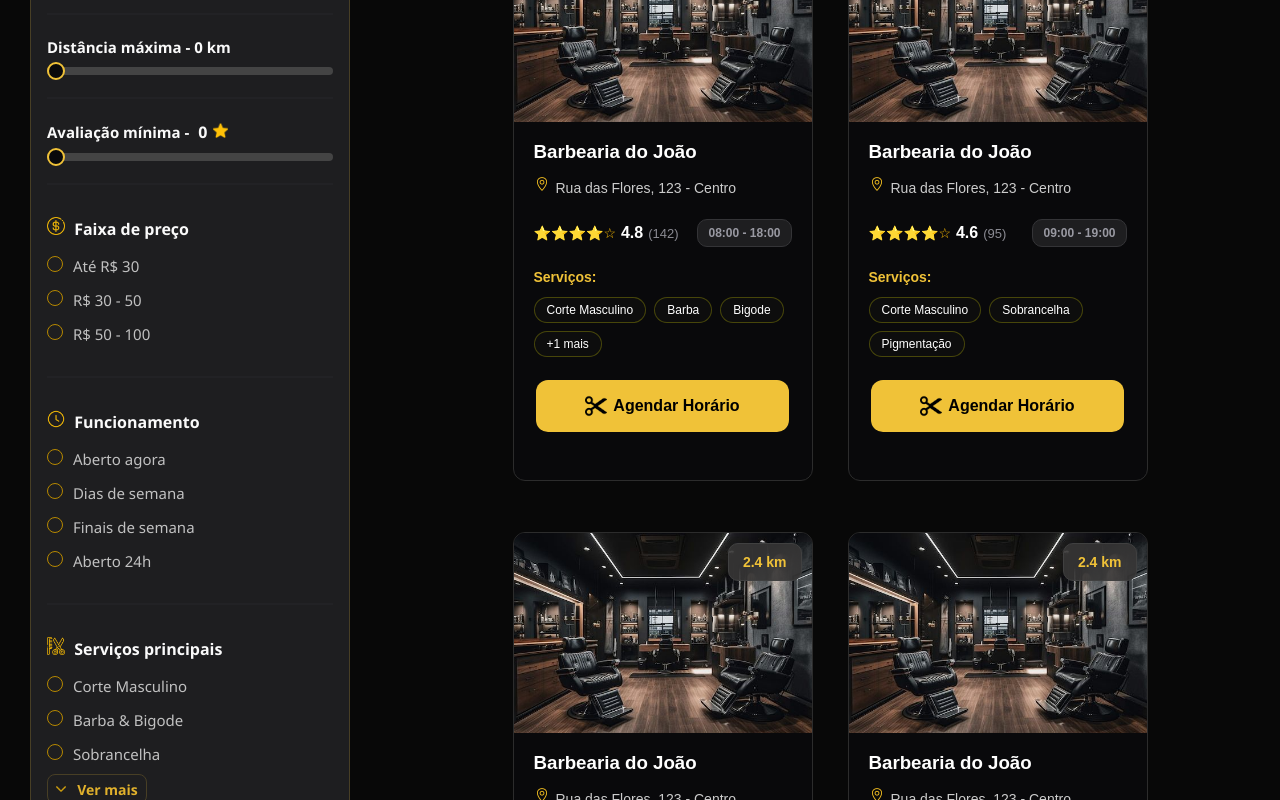
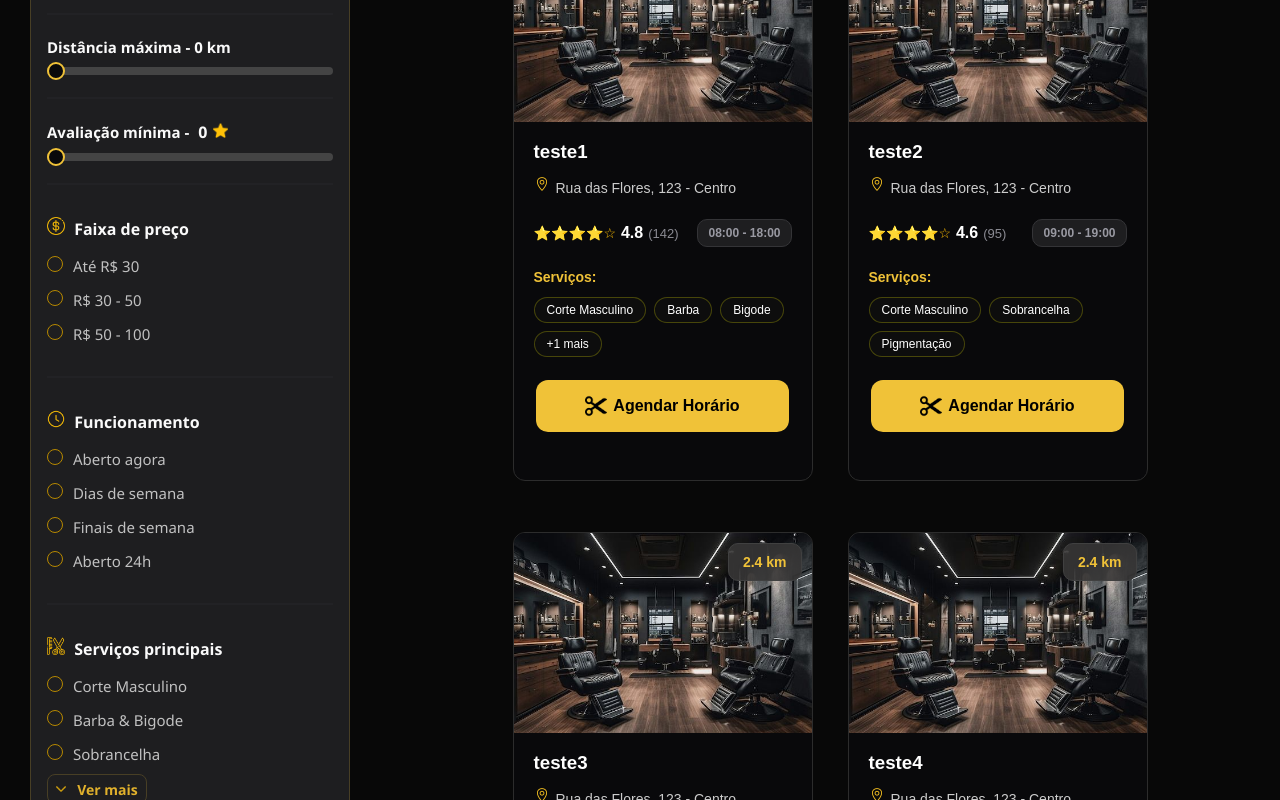
Before and after one commit to Cobarber-PI/cliente-frontend, a Vue app: page /home in a window 1280 px wide. Shown: the part 1080-1880 px from the top of the page. Built offline with nearby package versions, Linux system fonts and the light colour scheme; no server answers; what v-calendar would draw is missing.

Commit message:
barra de pesquisa apenas com o front

```diff
--- a/dev-dist/sw.js
+++ b/dev-dist/sw.js
@@ -82,7 +82,7 @@ define(['./workbox-54d0af47'], (function (workbox) { 'use strict';
     "revision": "3ca0b8505b4bec776b69afdba2768812"
   }, {
     "url": "index.html",
-    "revision": "0.vktn22988f"
+    "revision": "0.mp9ngalavmo"
   }], {});
   workbox.cleanupOutdatedCaches();
   workbox.registerRoute(new workbox.NavigationRoute(workbox.createHandlerBoundToURL("index.html"), {
--- a/package.json
+++ b/package.json
@@ -17,7 +17,6 @@
     "axios": "^1.12.2",
     "pinia": "^3.0.1",
     "v-calendar": "^3.1.2",
-    "vite-plugin-pwa": "^1.1.0",
     "vue": "^3.5.13",
     "vue-jwt-decode": "^0.1.0",
     "vue-material-design-icons": "^5.3.1",
@@ -38,6 +37,7 @@
     "jsdom": "^26.0.0",
     "prettier": "3.5.3",
     "vite": "^6.2.4",
+    "vite-plugin-pwa": "^1.1.0",
     "vite-plugin-vue-devtools": "^7.7.2",
     "vitest": "^3.1.1"
   }
--- a/src/components/barbeiros/ListaBarbeiros.vue
+++ b/src/components/barbeiros/ListaBarbeiros.vue
@@ -1,11 +1,15 @@
 <script setup>
+import { computed } from 'vue';
 
+const props = defineProps({
+  search: { type: String, default: '' }
+})
 
 const infoBarbershop = [
   {
     id: 1,
     Image: '/ListaBarbearia/Barber_to_João.jpeg',
-        name: 'Barbearia do João',
+    name: 'teste1',
     address: 'Rua das Flores, 123 - Centro',
     rating: 4.8,
     reviews: 142,
@@ -16,7 +20,7 @@ const infoBarbershop = [
   {
     id: 2,
     Image: '/ListaBarbearia/Barber_to_João.jpeg',
-        name: 'Barbearia do João',
+    name: 'teste2',
     address: 'Rua das Flores, 123 - Centro',
     rating: 4.6,
     reviews: 95,
@@ -27,7 +31,7 @@ const infoBarbershop = [
   {
     id: 3,
     Image: '/ListaBarbearia/Barber_to_João.jpeg',
-        name: 'Barbearia do João',
+    name: 'teste3',
     address: 'Rua das Flores, 123 - Centro',
     rating: 5.0,
     reviews: 200,
@@ -38,7 +42,7 @@ const infoBarbershop = [
   {
     id: 3,
     Image: '/ListaBarbearia/Barber_to_João.jpeg',
-        name: 'Barbearia do João',
+    name: 'teste4',
     address: 'Rua das Flores, 123 - Centro',
     rating: 5.0,
     reviews: 200,
@@ -103,6 +107,14 @@ const infoBarbershop = [
   },
 ]
 
+const filteredItems = computed(() => {
+  const q = (props.search || '').toString().trim().toLowerCase();
+  if (!q) return infoBarbershop;
+  return infoBarbershop.filter(barbershop =>
+    (barbershop.name || '').toLowerCase().includes(q)
+  );
+});
+
 import { useRouter } from 'vue-router';
 
 const router = useRouter();
@@ -114,7 +126,7 @@ function goToBarbearias() {
 
 <template>
   <div class="container">
-        <div v-for="barbershop in infoBarbershop" :key="barbershop.id" class="barbershop">
+    <div v-for="barbershop in filteredItems" :key="barbershop.id" class="barbershop">
       <div class="image-container">
         <img :src="barbershop.Image" :alt="`Imagem da ${barbershop.name}`" class="imageBarbershop">
         <span class="distance">{{ barbershop.distance }}</span>
@@ -135,7 +147,8 @@ function goToBarbearias() {
         }}</span> </div>
       </div>
       <div class="centerButton">
-                <button @click="goToBarbearias" ><img src="/ListaBarbearia/tesouras.png" alt="tesouras" class="imageButton">Agendar
+        <button @click="goToBarbearias"><img src="/ListaBarbearia/tesouras.png" alt="tesouras"
+            class="imageButton">Agendar
           Horário</button>
       </div>
     </div>
@@ -337,11 +350,13 @@ function goToBarbearias() {
   font-weight: 700;
   margin: 20px 0;
 }
+
 @media (max-width: 768px) {
   .barbershop {
     width: 90%;
     height: auto;
   }
+
   .centerButton button {
     width: 100%;
     border-radius: 0;
--- a/src/components/barbeiros/servicosBarbeiros.vue
+++ b/src/components/barbeiros/servicosBarbeiros.vue
@@ -311,8 +311,8 @@ function selecionarHorario(horario) {
 .ContainerDataHorario {
   display: flex;
   justify-content: center;
-  margin-top: 5px;
-  gap: 42px;
+  margin: 6px 0 0 40px;
+  gap: 40px;
 }
 
 .containerCalendario,
--- a/src/components/home/TelaHome.vue
+++ b/src/components/home/TelaHome.vue
@@ -1,20 +1,28 @@
 <script setup>
 import { onMounted } from 'vue';
 import { useAuthStore } from '@/stores/auth';
-import { useRouter } from 'vue-router';
 import { ref } from 'vue';
 
-const router = useRouter();
 const authStore = useAuthStore();
 const showMenu = ref(false);
 
 const toggleMenu = () => {
-    showMenu.value = !showMenu.value;
+        showMenu.value = !showMenu.value;
 };
 
 onMounted(() => {
-    authStore.me();
+        authStore.me();
 });
+
+// aceitar v-model:search do componente pai
+const props = defineProps({
+    search: { type: String, default: '' }
+});
+const emit = defineEmits(['update:search']);
+
+function updateSearch(value) {
+    emit('update:search', value);
+}
 </script>
 
 <template>
@@ -83,8 +91,8 @@ onMounted(() => {
         <p>Agende um horário com os melhores barbeiros de sua região. Simples, rápido e sem complicação</p>
         <div class="busca">
             <div class="inputs">
-                <input type="text" placeholder="Digite seu bairro ou cidade">
-                <button class="buscarBarberias">
+                <input :value="props.search" @input="e => updateSearch(e.target.value)" @keyup.enter="e => updateSearch(e.target.value)" type="text" placeholder="Digite seu bairro ou cidade">
+                <button class="buscarBarberias" @click="() => updateSearch(props.search)">
                     <img src="/home/lupa.svg" alt="">
                     <p>Buscar barbearias</p>
                 </button>
--- a/src/views/HomeView.vue
+++ b/src/views/HomeView.vue
@@ -1,12 +1,15 @@
 <script setup>
+import { ref } from 'vue'
 import TelaHome from '@/components/home/TelaHome.vue'
 import Filtro from '@/components/layout/Filtro.vue'
 import ListaBarbeiroView from './ListaBarbeiroView.vue'
 import FooterView from './FooterView.vue'
+
+const searchText = ref('')
 </script>
 
 <template>
-  <TelaHome />
+  <TelaHome v-model:search="searchText" />
   <div class="teste">
     <div class="center">
       <Filtro />
@@ -15,7 +18,7 @@ import FooterView from './FooterView.vue'
       <div class="barbearias-header">
         <h2 class="titulo-barbearias">Barbearias <span>próximas</span> a você</h2>
       </div>
-      <ListaBarbeiroView />
+      <ListaBarbeiroView :search="searchText" />
     </div>
   </div>
   <FooterView />
--- a/src/views/ListaBarbeiroView.vue
+++ b/src/views/ListaBarbeiroView.vue
@@ -1,7 +1,8 @@
 <script setup>
 import ListaBarbeiros from '@/components/barbeiros/ListaBarbeiros.vue';
+const { search } = defineProps({ search: { type: String, default: '' } });
 </script>
 
 <template>
-    <ListaBarbeiros />
+    <ListaBarbeiros :search="search" />
 </template>
```
Also changed, not shown: 1 other file (tests, documents, lock files or other folders). Lines whose indentation alone changed are shown as unchanged.
